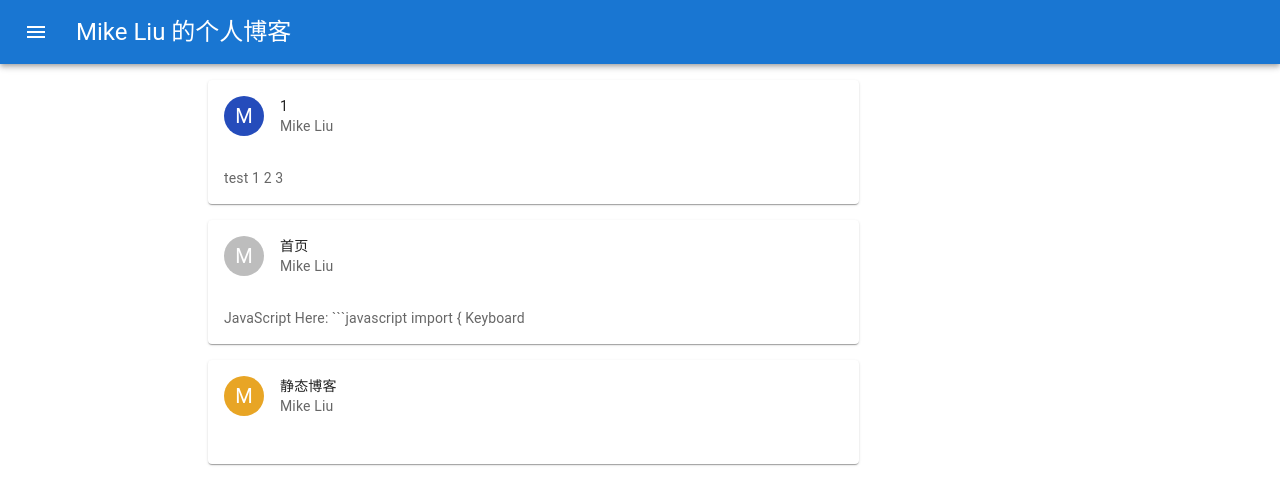
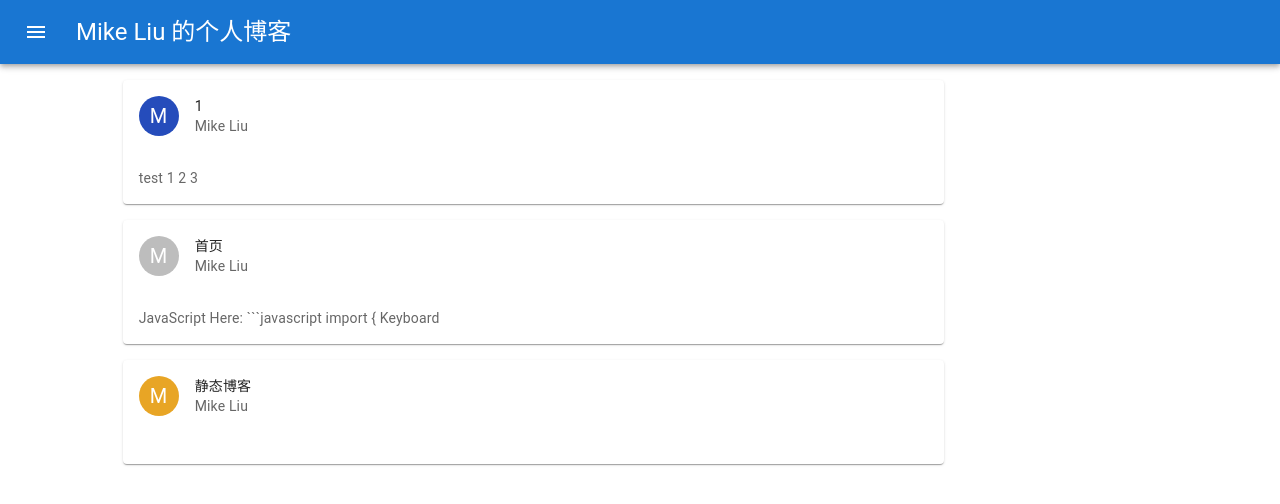
Before and after one commit to emikeliu/emikeliu.github.io, a React app: page /#/ in a window 1280 px wide. Shown: the top 504 px of the page. Built offline with nearby package versions, Linux system fonts and the light colour scheme.

Commit message:
修改整体设计

```diff
--- a/public/index.html
+++ b/public/index.html
@@ -30,7 +30,7 @@
   </head>
   <body>
     <noscript>You need to enable JavaScript to run this app.</noscript>
-    <div id="root"></div>
+    <div id="root" style="background-color:#f5f5f5"></div>
     <!--
       This HTML file is a template.
       If you open it directly in the browser, you will see an empty page.
--- a/src/App.js
+++ b/src/App.js
@@ -55,7 +55,7 @@ function App() {
   })
   return (
     <HashRouter>
-      <ThemeProvider theme={defaultTheme}>
+      <ThemeProvider theme={defaultTheme} >
         <ScopedCssBaseline>
           <Routes>
             <Route path="/" element={<NaviBar isIndex={true}/>} />
--- a/src/pages/PageLoader.jsx
+++ b/src/pages/PageLoader.jsx
@@ -4,7 +4,7 @@ import ArticleCard from './ArticleCard';
 import articles from './articles.json';
 class PageLoader extends Component {
     render() {
-        return <List sx={{ margin: "auto", maxWidth: "80%", textAlign: "center"}}>
+        return <List sx={{ margin: "auto", maxWidth: "100%", textAlign: "center"}}>
             {
             articles.map((T)=>{
                 return (<ListItem alignItems="center"><ArticleCard author={T.author} showName={T.showName} context={T.context} path={"#/articles/"+T.path}></ArticleCard></ListItem>)
```
